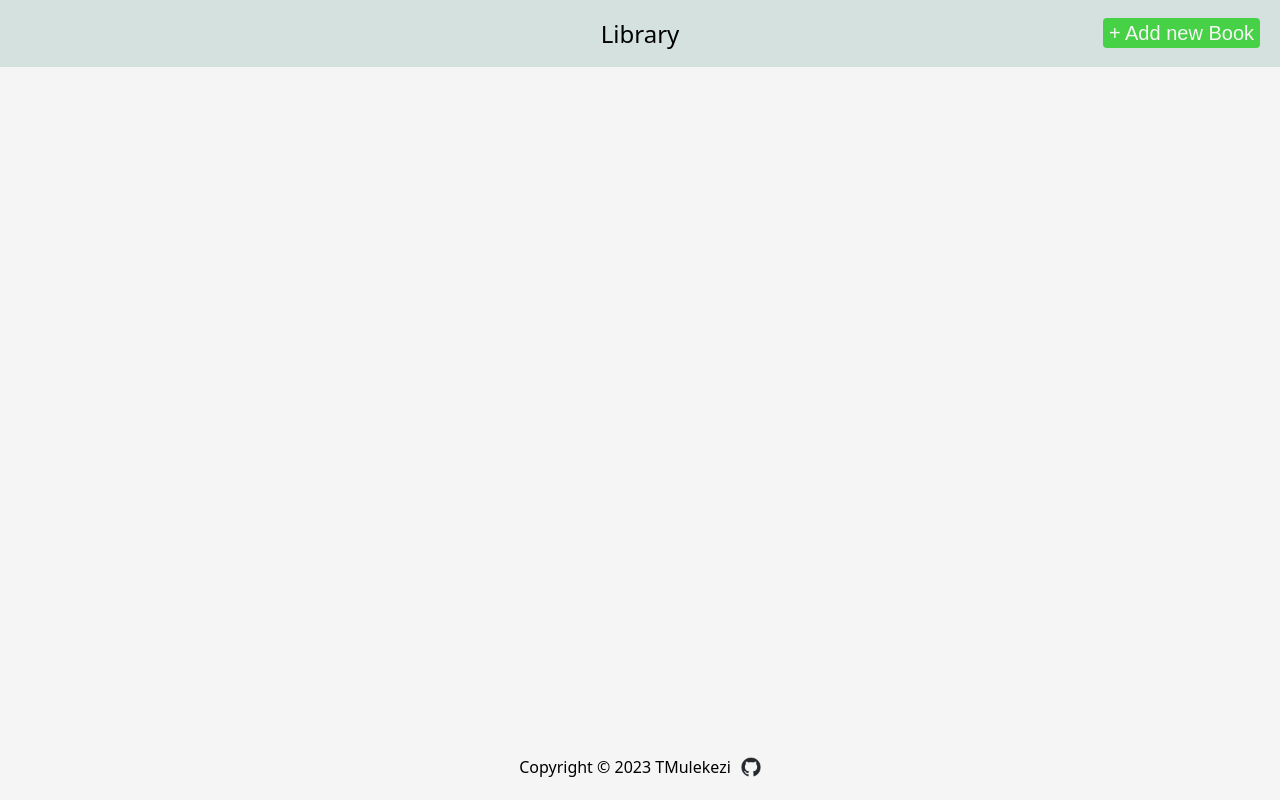
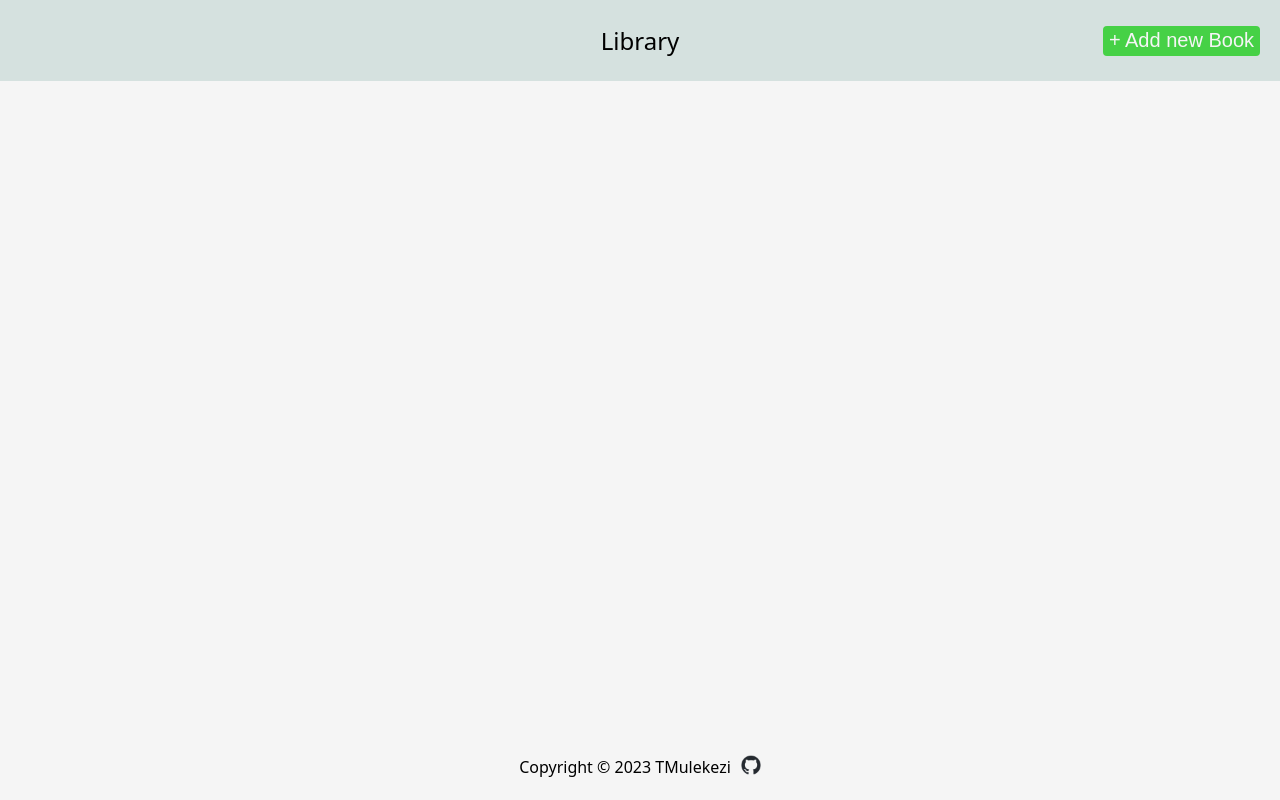
Before and after one commit to TMulekezi/library, a plain HTML site: page index.html in a window 1280 px wide. Drawn offline with Linux system fonts and the light colour scheme.

Commit message:
Add link to github and adjust page layout

```diff
--- a/css/styles.css
+++ b/css/styles.css
@@ -15,7 +15,8 @@ body {
 .container {
     display: grid;
     height: 100%;
-    grid-template-rows: 1fr 10fr 1fr;
+    grid-template-rows: minmax(81.25px, 1fr) 10fr 1fr;
+    grid-template-columns: minmax(710px, 100%);
     flex: 1 0 auto;
 }
 
--- a/index.html
+++ b/index.html
@@ -51,7 +51,7 @@
 
         <div class="footer">
             <div class="text">Copyright &copy; 2023 TMulekezi</div>
-            <img src="images/github-mark.png" alt="github logo">
+            <a href="https://github.com/tmulekezi"><img src="images/github-mark.png" alt="github logo"></a>
         </div>
     </div>
 </body>
```
